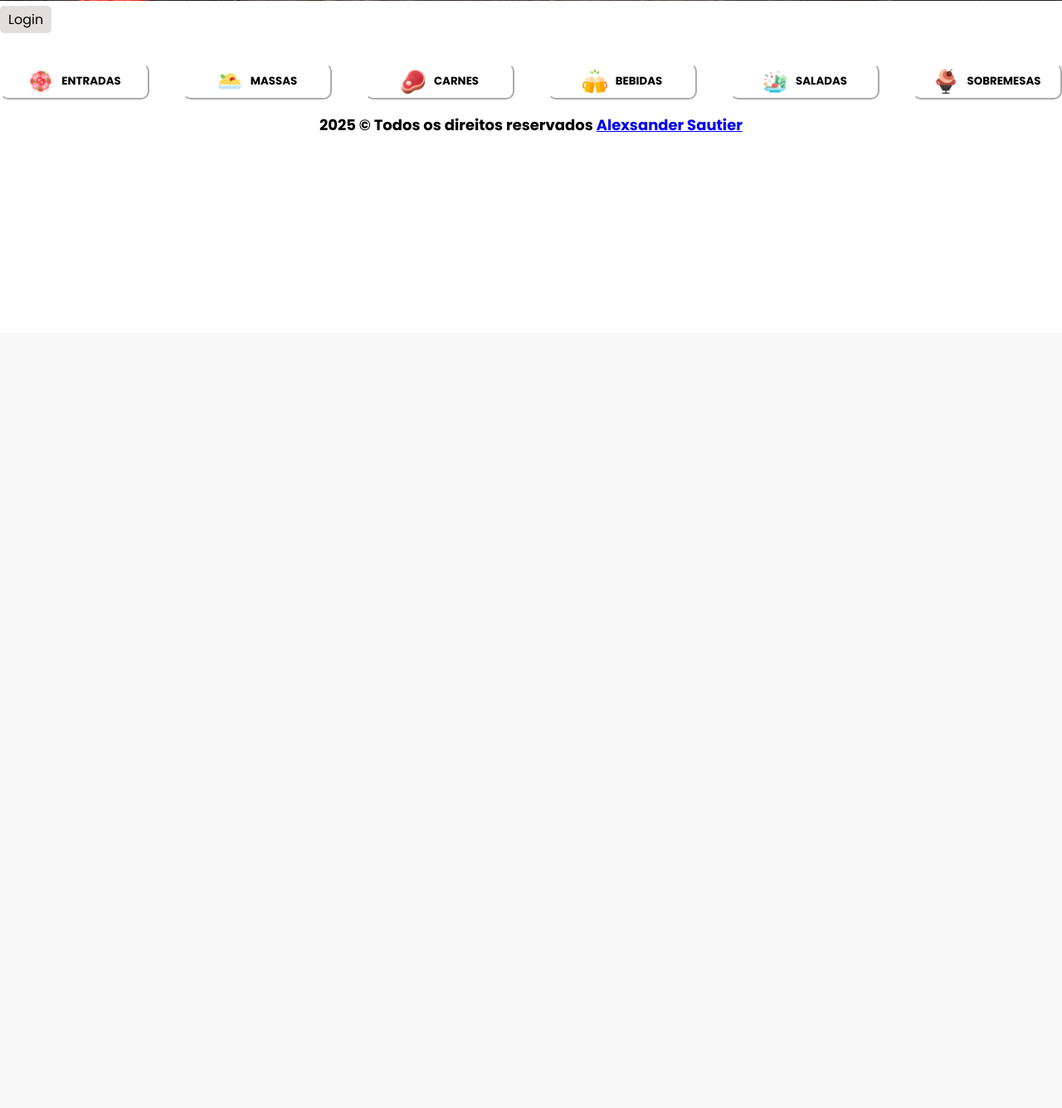
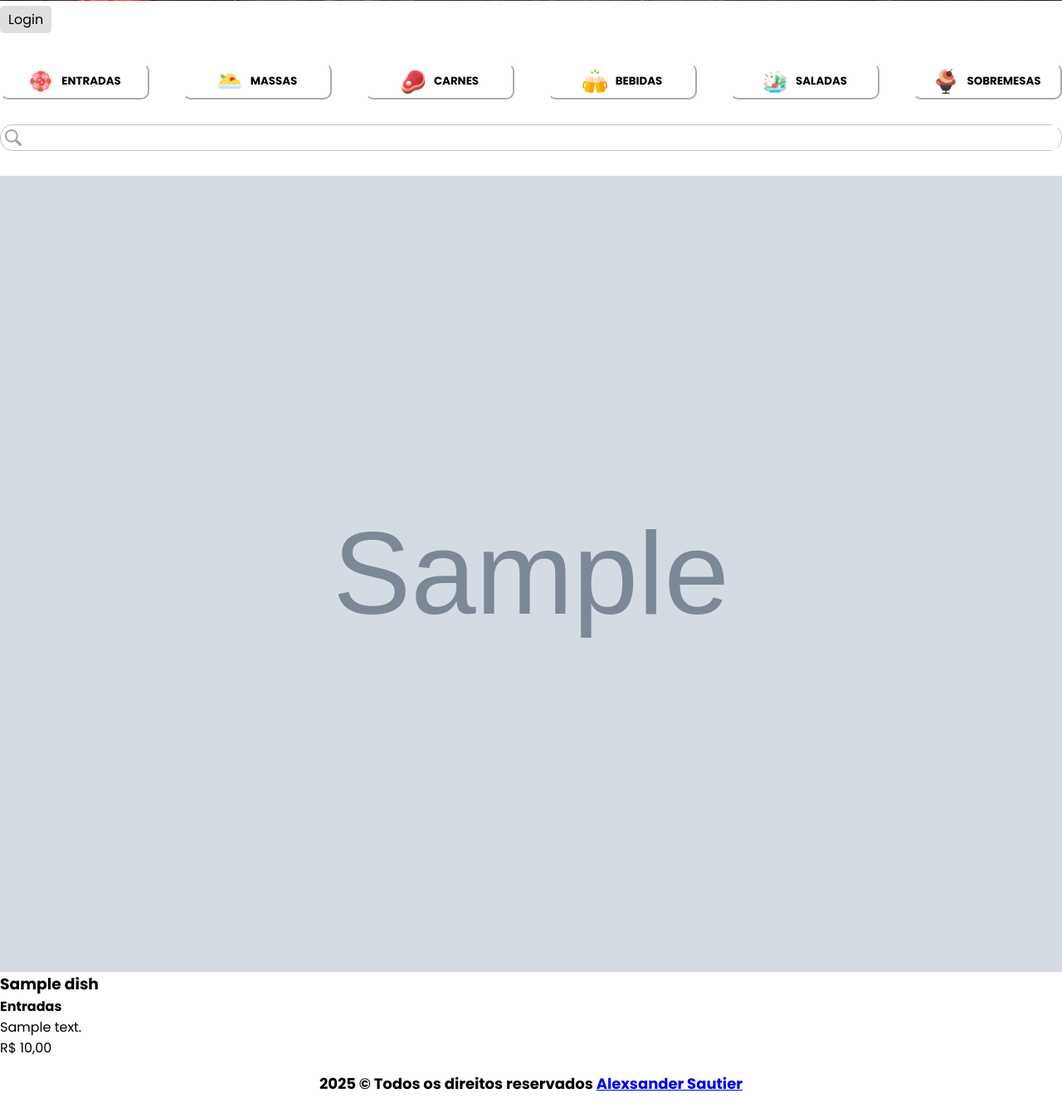
Before and after one commit to alexsandersautier/restaurante, a Django app: page / in a window 1280 px wide. Shown: the part 399-1735 px from the top of the page at 83% size. Before the commit the page ends 558 px from the top, so only its background shows below. Run offline with Django 5.2, Linux system fonts and the light colour scheme; data comes from the database, SQL or seed files in the repository; tables that the repository leaves empty hold one stand-in row (values such as "Sample post"); grey boxes marked "Sample" are stand-in pictures.

Commit message:
style: card update

```diff
--- a/dishes/urls.py
+++ b/dishes/urls.py
@@ -1,6 +1,7 @@
 from django.urls import path
-from dishes.views import DishListView
+from dishes.views import DishListView, DishCreateView
 
 urlpatterns = [
     path('', DishListView.as_view(), name='dish_list_view'),
+    path('new/', DishCreateView.as_view(), name='dish_create_view'),
 ]
--- a/dishes/views.py
+++ b/dishes/views.py
@@ -1,7 +1,15 @@
-from django.views.generic import ListView
+from django.views.generic import ListView, CreateView
+from django.urls import reverse_lazy
 from dishes.models import Dish
+from dishes.forms import DishModelForm
 
 class DishListView(ListView):
     model = Dish
     template_name = 'list.html'
     context_object_name = 'dishes'
+
+class DishCreateView(CreateView):
+    model = Dish
+    template_name = 'create.html'
+    form_class = DishModelForm
+    success_url = reverse_lazy('dish_list_view')
--- a/static/css/styles.css
+++ b/static/css/styles.css
@@ -113,7 +113,50 @@ li > a{
     outline: none;
 }
 
-.acessar {
+.list{
+    display: flex;
+    align-items: center;
+    align-items: stretch;
+    flex-flow: row wrap;
+    width: 100%;
+    gap: 30px;
+}
+
+.card{
+    display: flex;
+    flex-direction: column;
+    width: 300px;
+    flex: 1;
+    height: 100%;
+}
+
+.card > .img{
+    flex: 1;
+    display: flex;
+}
+
+.card .img > img{
+    width: 100%;
+    flex: 1;
+}
+
+.card > .body{
+    flex: 1;
+    height: auto;
+}
+
+.form-create{
+    display: flex;
+    flex-direction: column;
+    gap: 10px;
+}
+
+.input {
+    width: 100%;
+    padding: 5px 10px;
+}
+
+.btn{
     width: 100px;
     padding: 8px 5px;
     border-radius: 10px;
@@ -123,7 +166,42 @@ li > a{
     border-color: #06860c;
 }
 
+.search {
+    display: flex;
+    width: 100%;
+}
+
+.search > div{
+    flex: 1;
+    display: flex;
+    align-items: center;
+    justify-content: center;
+    border-radius: 15px;
+    border: 1px solid #c1c1c1;
+    padding: 0 5px;
+}
+
+.search div > input{
+    padding: 5px 10px;
+    border: none;
+    flex: 1;
+    outline: none;
+}
+
+
+
 @media screen and (max-width: 768px){
+
+    .card {
+        flex: auto;
+    }
+    .search > div{
+        margin: 0 5px;
+    }
+
+    .list {
+        width: 95%;
+    }
 
     .banner{
         height: 200px;
@@ -150,6 +228,6 @@ li > a{
     }
 
     nav > ul {
-        justify-content: center;
+        justify-content: space-around;
     }
 }
--- a/templates/base.html
+++ b/templates/base.html
@@ -24,7 +24,7 @@
                 {% if user.is_authenticated %}
                     {% if user.is_superuser %}
                     {% load static %}
-                    <li><a href=""><img src="{% static 'assets/icons/adicionar.png' %}" alt="novo" width="15"> Novo</a></li>
+                    <li><a href="{% url 'dish_create_view' %}"><img src="{% static 'assets/icons/adicionar.png' %}" alt="novo" width="15"> Novo</a></li>
                     {% endif %}
                     <li><a href="{% url 'logout' %}">Logout</a></li>
                 {% else %}
--- a/templates/list.html
+++ b/templates/list.html
@@ -32,5 +32,26 @@
         sobremesas
     </button>
 </section>
-
+<section class="search">
+    <div>
+        {% load static %}
+        <img src="{% static 'assets/icons/lupa.png' %}" alt="lupa" loading="lazy" width="20">
+        <input type="search" name="search" id="" class="">
+    </div>
+</section>
+<section class="list">
+    {% for dish in dishes %}
+    <div class="card">
+        <div class="img">
+            <img src="{{dish.photo.url}}" alt="{{dish.name}}">
+        </div>
+        <div class="body">
+            <h3>{{dish.name}}</h3>
+            <h4>{{dish.category}}</h4>
+            <p>{{dish.description}}</p>
+            <p><span>R$ {{dish.price|floatformat:2}}</span></p>
+        </div>
+    </div>
+    {% endfor %}
+</section>
 {% endblock %}
--- a/templates/login.html
+++ b/templates/login.html
@@ -9,7 +9,7 @@
     <label for="{{ form.password.id_for_label }}" class="label">Senha:</label>
     {{ form.password }}
 
-    <button type="submit" class="acessar">Acessar</button>
+    <button type="submit" class="btn">Acessar</button>
 
     {% if error != '' %}
         <p style="color: red;">Usuário ou senha inválidos.</p>
```
Also changed, not shown: dishes/forms.py (added, +22 -0 lines), templates/create.html (added, +9 -0 lines).
